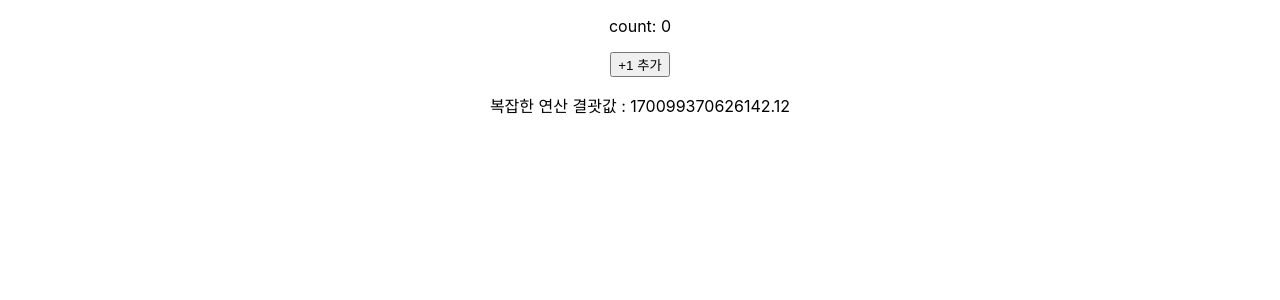
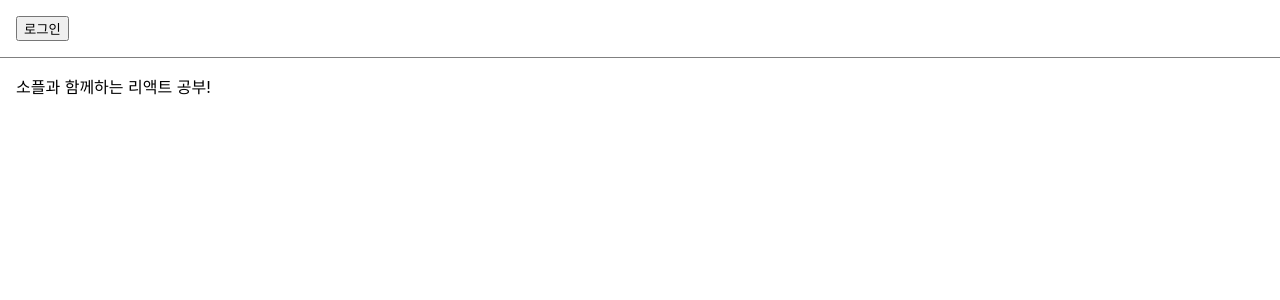
Before and after one commit to Hanhojjung/-K230201_React_Test_Lab3, a React (Create React App) app in the folder class-example/: page / in a window 1280 px wide. Shown: the top 300 px of the page. Built offline with nearby package versions, Linux system fonts and the light colour scheme.

Commit message:
230531 7교시

```diff
--- a/class-example/src/ch07/Counter.jsx
+++ b/class-example/src/ch07/Counter.jsx
@@ -13,7 +13,7 @@ const Counter = (props) => {
   // setCount -> 세터, 무조건 이 함수를 이용해야 변경이 됩니다. 주의하기.!!!!
   //   var count = 0;
 
-  //클래스 형 컴포넌트에서는 바로 생명주기 확인 가능.
+  // 클래스 형 컴포넌트에서는 바로 생명주기 확인 가능.
   // 하지만, 함수형 컴포넌트에서는 바로 사용이 안되고,
   // 대신에, 훅스, useEffect를 이용해서, 구현 할수 있음.
   // 다음 내용에 같이 사용할게요.
--- /dev/null
+++ b/class-example/src/ch07/TextInputTest.jsx
@@ -0,0 +1,28 @@
+// 순서1 설정
+import React, {useRef} from 'react';
+
+const TextInputTest = (props) => {
+    // 순서2, useRef()를 통해서 이름표 만들기
+    const inputElem = useRef(null);
+    const onButtonClick = () =>{
+        // 아직 이름표를 안달았음.
+        // 내가 궁금한 태그를 선택 안했음.
+        // 아래에 인풋 태그의 속석을 변경하고 싶어요.
+        // 버튼을 눌렀을 때, 해당 input 속성 중에서 focus를 사용하고 싶었어요.
+        // 순서4 내가 선택한 태그의 속성의 기능을 사
+        inputElem.current.focus();
+    }
+    return (
+        <div>
+            <>
+            {/* 순서3, 위에 정의한 이름표를 이용해서, 내가 사용할 태그를 선택 */}
+                <input ref={inputElem} type="text"/>
+                <button onClick={onButtonClick}>
+                    입력창에 포커스 주기.
+                </button>
+            </>
+        </div>
+    );
+};
+
+export default TextInputTest;
--- /dev/null
+++ b/class-example/src/ch07_ex/Accomodate.jsx
@@ -0,0 +1,31 @@
+import React, {useState, useEffect} from 'react';
+import UseCounter from './UseCounter';
+
+const MAX_CAPACITY = 10;
+
+function Accomodate(props) {
+    const [isFull, setIsFull] = useState(false);
+    const [count, increaseCount, decreaseCount] = UseCounter(0);
+
+    useEffect(() => {
+        console.log("==================");
+        console.log("useEffect() is called")
+        console.log(`isFull : ${isFull}`);
+    });
+
+    useEffect(() => {
+        setIsFull(count >= MAX_CAPACITY);
+        console.log(`Current count value : ${count}`);
+    },[count]);
+
+    return (
+        <div style={{padding:16}}>
+            <p>{`총 ${count}명 수용했습니다.`}</p>
+            <button onClick={increaseCount} disabled={isFull}>입장</button>
+            <button onClick={decreaseCount}>퇴장</button>
+            {isFull && <p style={{color:"red"}}>정원이 가득 찼습니다.</p>}
+        </div>
+    );
+};
+
+export default Accomodate;
--- /dev/null
+++ b/class-example/src/ch07_ex/UseCounter.jsx
@@ -0,0 +1,12 @@
+import React, { useState } from "react";
+
+function UseCounter(initialValue) {
+    const [count, setCount] = useState(initialValue);
+
+    const increaseCount = () => setCount((count) => count + 1);
+    const decreaseCount = () => setCount((count) => Math.max(count - 1, 0));
+
+    return [count, increaseCount, decreaseCount];
+}
+
+export default UseCounter
--- a/class-example/src/ch7-3-AfterUseCallback/AfterUseCallback.jsx
+++ b/class-example/src/ch7-3-AfterUseCallback/AfterUseCallback.jsx
@@ -0,0 +1,38 @@
+// 사용 전 문제점 제시
+// 순서 1 useCallback import
+import React, { useState, useCallback } from "react";
+
+const test = new Set();
+
+const AfterUseCallback = () => {
+  const [count, setCount] = useState(0);
+  const increase = () => setCount(count + 1);
+
+  // 순서2 적용
+// useCallback(함수, 의존성 배열) -> 의존성 배열의 변수가 변경될 시에만, 함수가 정의되면 된다.
+// 의존성 배열 3가지
+// 1)배열 없음 2)빈 배열 : [] 3)[변수] -> 변수가 변경시에만 함수 호출.
+// 문제점 -> 추가 버튼을 클리시 함수 printLog가 계속 정의되고 있음(메모리를 계속 사용함)
+// 같은 기능의 함수이지만, 참조하는 메모리가 계속 다르다.
+// 그래서 집합(set)을 다르게 인식해서 계속 추가하고 있어
+// 해결책 : 함수를 한번만 정의하자
+
+// 업데이트할 때마다, 해당 함수가 계속 정의되는 문제
+  const printLog = useCallback(
+    ()=> console.log("재실행되는 함수."),[] //[]빈배열을 넣는 이유는 한번만 생성하기 위해서
+  );
+
+// test : 집합
+  test.add(printLog);
+  console.log(test);
+
+  return (
+    <div>
+      <p>{count}</p>
+      <button onClick={increase}>1 추가</button>
+      <button onClick={printLog}>출력</button>
+    </div>
+  );
+};
+
+export default AfterUseCallback;
--- a/class-example/src/ch7-3-AfterUseCallback/BeforeUseCallback.jsx
+++ b/class-example/src/ch7-3-AfterUseCallback/BeforeUseCallback.jsx
@@ -1,18 +1,23 @@
-import React, { useState } from 'react';
-// 집합
+// 사용 전 문제점 제시
+import React, { useState } from "react";
+
+// 집합 -중복 안됌
 const test = new Set();
 
 const BeforeUseCallback = () => {
-    const[count,setCount] = useState(0)
-    const increase = () => setCount(count+1)
-    const printLog = () => console.log("재실행되는 pringLog 함수")
-    test.add(printLog);
-    console.log(test)
-    return (
-        <div>
+  const [count, setCount] = useState(0);
+  const increase = () => setCount(count + 1);
+  const printLog = () => console.log("재실행되는 함수.");
+  test.add(printLog);
+  console.log(test);
 
-        </div>
-    );
+  return (
+    <div>
+      <p>{count}</p>
+      <button onClick={increase}>1 추가</button>
+      <button onClick={printLog}>출력</button>
+    </div>
+  );
 };
 
 export default BeforeUseCallback;
--- /dev/null
+++ b/class-example/src/ch8/Toggle.jsx
@@ -0,0 +1,26 @@
+import React, { Component } from 'react';
+
+// 클래스형 컴포넌트 보다 함수형 공부를 더하는 것을 추천
+class Toggle extends Component {
+    constructor(props){
+        super(props);
+
+        this.state = {isToggleOn:true}
+
+        // bind를 해야 this 사용 가능
+        this.handleClick = this.handleClick.bind(this);
+    }
+    handleClick(){
+        this.setState(prevState => ({
+            isToggleOn: !prevState.isToggleOn
+        }))
+    }
+
+    render() {
+        return (
+            <button onClick={this.handleClick}>{this.state.isToggleOn?'켜짐':"꺼짐"}</button>
+        );
+    }
+}
+
+export default Toggle;
--- /dev/null
+++ b/class-example/src/ch9_ex/LandingPage.jsx
@@ -0,0 +1,27 @@
+import React, { useState } from "react";
+import Toolbar from "./Toolbar";
+
+function LandingPage(props) {
+    const [isLoggedIn, setIsLoggedIn] = useState(false);
+
+    const onClickLogin = () => {
+        setIsLoggedIn(true);
+    };
+
+    const onClickLogout = () => {
+        setIsLoggedIn(false);
+    };
+
+    return (
+        <div>
+            <Toolbar
+                isLoggedIn={isLoggedIn}
+                onClickLogin={onClickLogin}
+                onClickLogout={onClickLogout}
+            />
+            <div style={{ padding: 16 }}>소플과 함께하는 리액트 공부!</div>
+        </div>
+    );
+}
+
+export default LandingPage;
--- /dev/null
+++ b/class-example/src/ch9_ex/Toolbar.jsx
@@ -0,0 +1,31 @@
+import React from 'react';
+
+const styles ={
+    wrapper:{
+        padding: 16,
+        display : "flex",
+        flexDirection : "row",
+        borderBottom: "1px solid grey"
+    },
+    greeting:{
+        marginRight: 8,
+    },
+};
+
+
+function Toolbar(props){
+    const{isLoggedIn, onClickLogin, onClickLogout} = props;
+    return (
+        <div style={styles.wrapper}>
+            {isLoggedIn && <span style={styles.greeting}>환영합니다!</span>}
+
+            {isLoggedIn?(
+                <button onClick={onClickLogout}>로그아웃</button>
+            ) : (
+                <button onClick={onClickLogin}>로그인</button>
+            )}
+        </div>
+    );
+};
+
+export default Toolbar;
--- a/class-example/src/index.js
+++ b/class-example/src/index.js
@@ -16,6 +16,12 @@ import InsertDelete from './ch06_ex/InsertDelete';
 import Counter from './ch07/Counter';
 import TestBefore from './ch7-2-useMemo/TestBefore';
 import TestAfter from './ch7-2-useMemo/TestAfter';
+import BeforeUseCallback from './ch7-3-AfterUseCallback/BeforeUseCallback';
+import AfterUseCallback from './ch7-3-AfterUseCallback/AfterUseCallback';
+import TextInputTest from './ch07/TextInputTest';
+import Accomodate from './ch07_ex/Accomodate';
+import Toggle from './ch8/Toggle';
+import LandingPage from './ch9_ex/LandingPage';
 
 // 생명 주기를 테스트를 하는 코드에서는, React.StrictMode를 제거하고 실행하는게 가독성 면에서 좋습니다.
 // 수행이 2번씩 일어나기 때문.
@@ -24,7 +30,13 @@ ReactDOM.render(
     {/* <InsertDelete/> */}
     {/* <Counter/> */}
     {/* <TestBefore/> */}
-    <TestAfter/>
+    {/* <TestAfter/> */}
+    {/* <BeforeUseCallback/> */}
+    {/* <AfterUseCallback/> */}
+    {/* <TextInputTest/> */}
+    {/* <Accomodate/> */}
+    {/* <Toggle/> */}
+    <LandingPage/>
   </React.StrictMode>,
   document.getElementById('root')
 )
```
